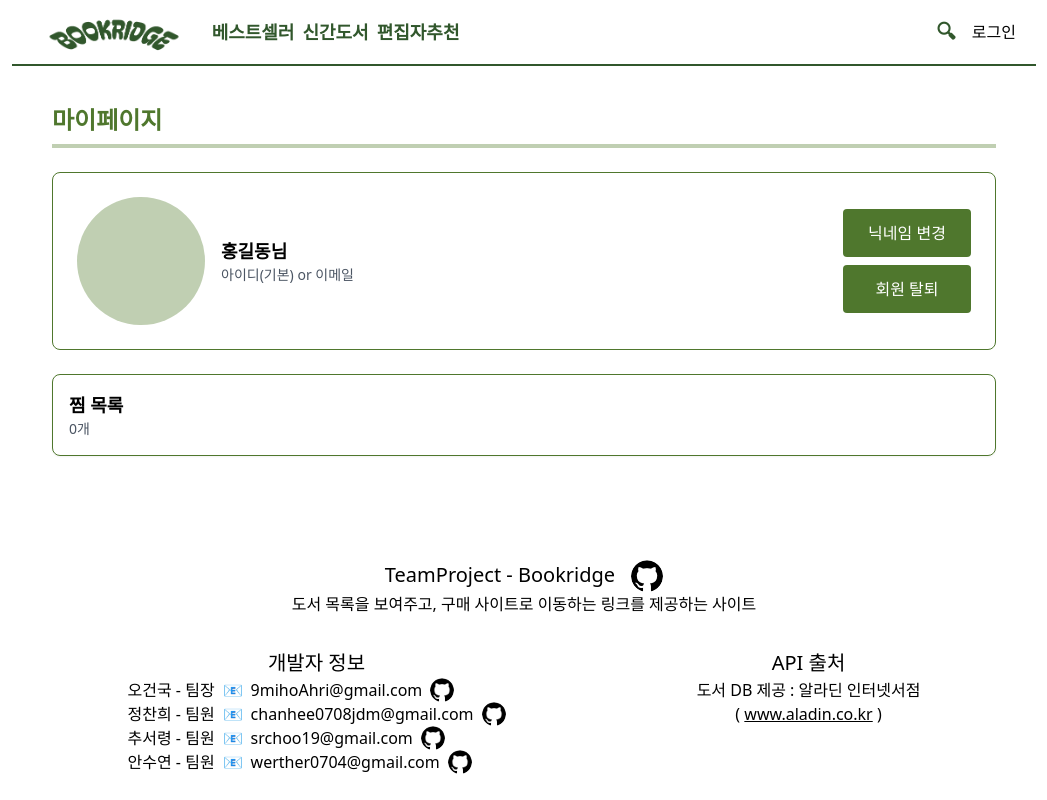
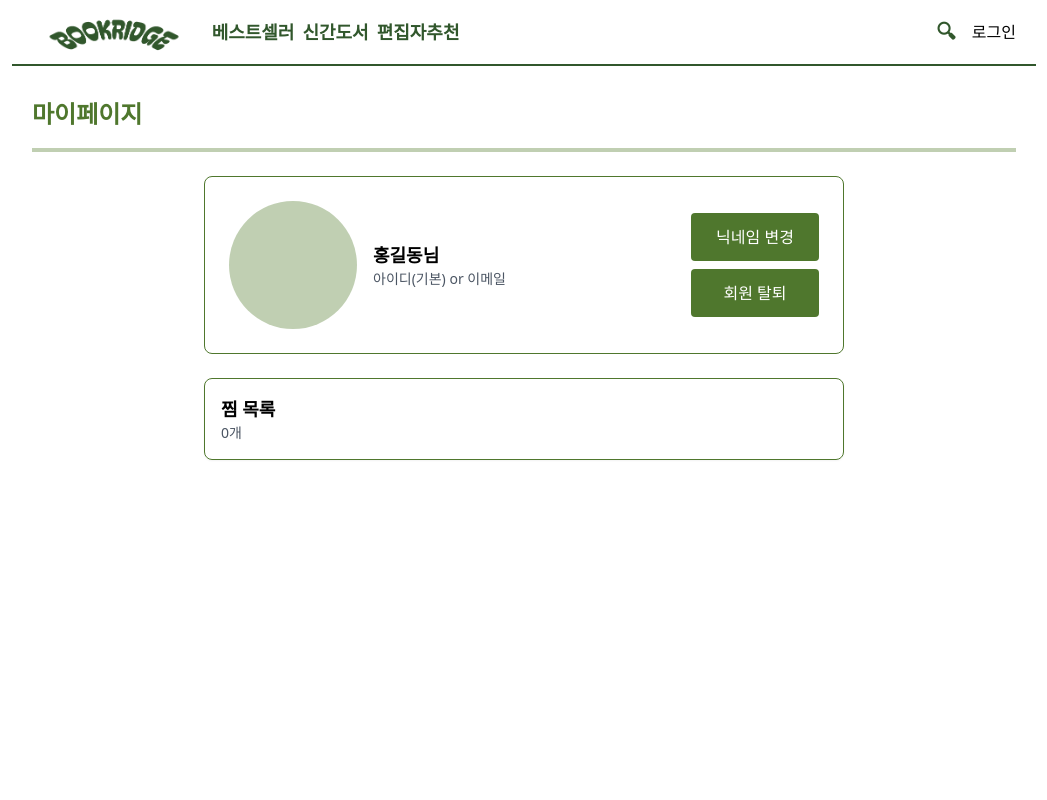
Before and after one commit to team-bookridge/client, a React (Vite) app: page /MyPage in a window 1280 px wide. Shown: the top 800 px of the page, without its empty margins (116-1163 px from the left). Built offline with nearby package versions, Linux system fonts and the light colour scheme.

Commit message:
#12 마이페이지 컴포넌트 수정

```diff
--- a/src/pages/MyPage.tsx
+++ b/src/pages/MyPage.tsx
@@ -3,8 +3,43 @@ import { Link } from 'react-router-dom';
 import type { Dispatch, SetStateAction } from 'react';
 import { TModal } from '@/types';
 
-interface MyPageProps {
+type MyPageProps = {
   setModal: Dispatch<SetStateAction<TModal>>;
+};
+
+type ProfileProps = {
+  name: string;
+  emailOrId: string;
+};
+
+type InfoButtonProps = {
+  label: string;
+  onClick: () => void;
+};
+
+function Profile({ name, emailOrId }: ProfileProps): JSX.Element {
+  return (
+    <div className="flex items-center gap-4">
+      <div className="w-[6rem] h-[6rem] md:w-[8rem] md:h-[8rem] bg-[#C0CFB2] rounded-full" />
+      <div>
+        <p className="font-bold text-lg text-center md:text-left">{name}</p>
+        <p className="text-sm text-gray-600 text-center md:text-left">
+          {emailOrId}
+        </p>
+      </div>
+    </div>
+  );
+}
+
+function InfoButton({ label, onClick }: InfoButtonProps): JSX.Element {
+  return (
+    <button
+      type="button"
+      onClick={onClick}
+      className="text-white bg-[#4F772D] w-[8rem] py-3 rounded hover:bg-[#3b5e23] text-center">
+      {label}
+    </button>
+  );
 }
 
 function MyPage({ setModal }: MyPageProps): JSX.Element {
@@ -16,41 +51,33 @@ function MyPage({ setModal }: MyPageProps): JSX.Element {
   }, []);
 
   return (
-    <div className="flex flex-col max-w-[64rem] w-full mx-auto gap-6 px-[1.25rem] pt-[1.5rem]">
-      {' '}
+    <div className="flex flex-col items-center min-h-[950px] w-full mx-auto gap-6">
       {/* 페이지 헤더 */}
-      <h2 className="text-2xl font-bold text-[#4F772D] border-b-4 border-[#C0CFB2] pb-2">
+      <h2 className="text-[1.5rem] font-bold text-[#4F772D] border-b-4 border-[#C0CFB2] py-[1rem] w-full text-left">
         마이페이지
       </h2>
       {/* 마이페이지 전체 박스 */}
-      <div className="flex flex-col w-full p-6 rounded-lg border border-[#4F772D]">
-        <div className="flex flex-col md:flex-row items-center md:items-center justify-between w-full gap-4">
-          <div className="flex items-center gap-4">
-            <div className="w-[6rem] h-[6rem] md:w-[8rem] md:h-[8rem] bg-[#C0CFB2] rounded-full" />
-            <div>
-              <p className="font-bold text-lg">홍길동님</p>
-              <p className="text-sm text-gray-600">아이디(기본) or 이메일</p>
-            </div>
-          </div>
-          <div className="flex flex-row gap-2 items-center justify-center mt-8 md:mt-0 md:flex-col md:items-end md:justify-center w-full md:w-[8rem]">
-            <button
-              type="button"
+      <div className="flex flex-col w-full max-w-[40rem] p-6 rounded-lg border border-[#4F772D]">
+        <div className="flex flex-col md:flex-row items-center justify-between w-full gap-4">
+          {/* 프로필 섹션 */}
+          <Profile name="홍길동님" emailOrId="아이디(기본) or 이메일" />
+          {/* 버튼 섹션 */}
+          <div className="flex flex-row md:flex-col gap-2 items-center md:items-end justify-center w-full md:w-auto">
+            <InfoButton
+              label="닉네임 변경"
               onClick={() => setModal('setNickName')}
-              className="text-white bg-[#4F772D] w-[8rem] py-3 rounded hover:bg-[#3b5e23] text-center">
-              닉네임 변경
-            </button>
-            <button
-              type="button"
-              className="text-white bg-[#4F772D] w-[8rem] py-3 rounded hover:bg-[#3b5e23] text-center">
-              회원 탈퇴
-            </button>
+            />
+            <InfoButton
+              label="회원 탈퇴"
+              onClick={() => alert('정말 탈퇴하시겠습니까?')}
+            />
           </div>
         </div>
       </div>
       {/* 찜 목록 */}
       <Link
         to="/MyPage/WishList"
-        className="w-full border border-[#4F772D] p-4 rounded-lg shadow-sm hover:shadow-md transition flex flex-col items-start">
+        className="w-full max-w-[40rem] border border-[#4F772D] p-4 rounded-lg shadow-sm hover:shadow-md transition flex flex-col items-start">
         <p className="font-bold text-lg text-left">찜 목록</p>
         <p className="text-sm text-gray-600 text-left">{wishListCount}개</p>
       </Link>
```
